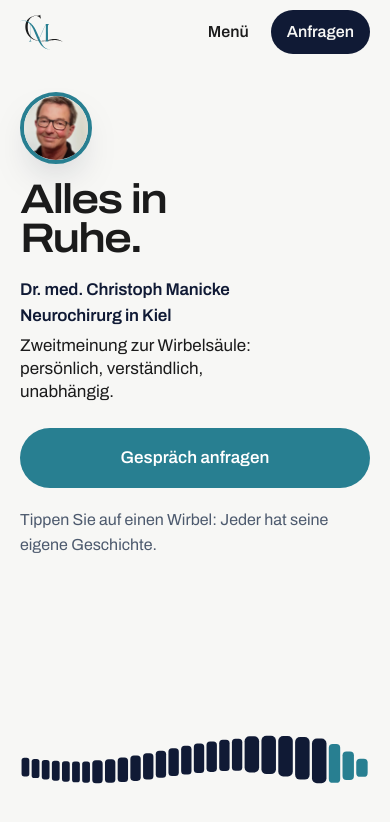
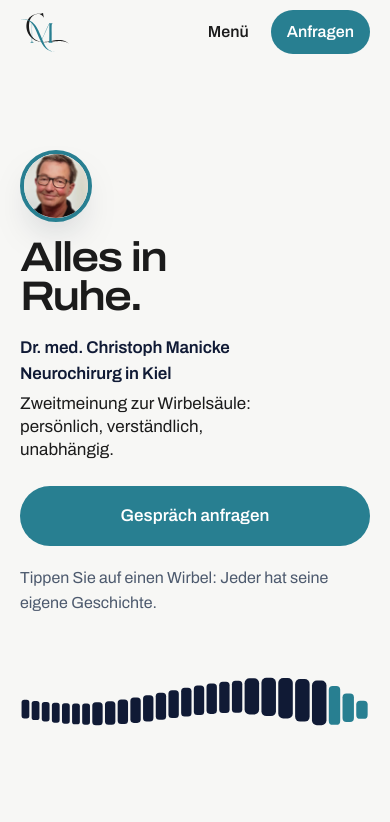
Before and after one commit to seitenschwung/christophmanicke.de, a plain HTML site: page index.html in a window 390 px wide. Shown: the top 822 px of the page. Drawn offline with Linux system fonts and the light colour scheme.

Commit message:
SEO-Grundlagen, einheitliche Anfrage-Buttons, kräftigeres Logo, Handy-Einstieg ohne Lücke
- Canonical, kürzere Beschreibung, Open-Graph-Vorschaubild, strukturierte Daten (Physician)
- Anfragen-Button überall Meerblau, Navy nur noch für Absenden und auf dem Footer
- Monogramm in der Kopfzeile größer und mit leicht verstärkten Linien
- Liegende Wirbelsäule folgt auf dem Handy direkt dem Text

Co-Authored-By: Claude Opus 5.5 <noreply@anthropic.com>

```diff
--- a/assets/legal.css
+++ b/assets/legal.css
@@ -26,7 +26,7 @@ a:hover { color: var(--accent); }
 .bar { display: flex; justify-content: space-between; align-items: center; gap: 24px; padding: 28px var(--margin); font-size: 0.9375rem; }
 .bar a { text-decoration: none; }
 .bar .home { display: inline-flex; align-items: center; gap: 12px; font-weight: 600; }
-.logo { flex: none; width: 46px; height: 37px; overflow: visible; --logo-c: var(--ink); }
+.logo { flex: none; width: 46px; height: 37px; overflow: visible; --logo-c: var(--ink); --logo-weight: 3px; }
 
 main { padding: clamp(3rem, 8vw, 7rem) var(--margin) clamp(5rem, 10vw, 9rem); max-width: 46rem; margin-left: clamp(0px, 14vw, 16rem); }
 h1 { font-stretch: 116%; font-size: clamp(2.25rem, 1.5rem + 3vw, 4rem); font-weight: 600; letter-spacing: -0.03em; line-height: 1.02; text-wrap: balance; margin: 0 0 40px; }
--- a/index.html
+++ b/index.html
@@ -5,7 +5,19 @@
 <meta name="viewport" content="width=device-width, initial-scale=1">
 <title>Dr. med. Christoph Manicke · Neurochirurgie Kiel</title>
 <link rel="icon" href="assets/favicon.svg" type="image/svg+xml">
-<meta name="description" content="Dr. med. Christoph Manicke, Neurochirurg in Kiel mit Schwerpunkt Wirbelsäule. Unabhängige Zweitmeinung vor geplanten Operationen und Beratung nach Operationen. Burgstraße 2, Sprechstunde nach Vereinbarung.">
+<meta name="description" content="Dr. med. Christoph Manicke, Neurochirurg in Kiel: unabhängige Zweitmeinung zur Wirbelsäule, persönlich und in Ruhe. Burgstraße 2, Termin per Anfrage.">
+<link rel="canonical" href="https://christophmanicke.de/">
+<meta property="og:type" content="website">
+<meta property="og:locale" content="de_DE">
+<meta property="og:url" content="https://christophmanicke.de/">
+<meta property="og:title" content="Dr. med. Christoph Manicke · Neurochirurgie Kiel">
+<meta property="og:description" content="Dr. med. Christoph Manicke, Neurochirurg in Kiel: unabhängige Zweitmeinung zur Wirbelsäule, persönlich und in Ruhe. Burgstraße 2, Termin per Anfrage.">
+<meta property="og:image" content="https://christophmanicke.de/assets/og-image.jpg">
+<meta property="og:image:width" content="1200">
+<meta property="og:image:height" content="630">
+<meta property="og:image:alt" content="Dr. med. Christoph Manicke, Zweitmeinung zur Wirbelsäule, Neurochirurg in Kiel">
+<meta name="twitter:card" content="summary_large_image">
+<script type="application/ld+json">{"@context": "https://schema.org", "@type": "Physician", "name": "Dr. med. Christoph Manicke", "description": "Neurochirurg in Kiel, Schwerpunkt Wirbelsäule. Unabhängige Zweitmeinung vor und nach Operationen.", "url": "https://christophmanicke.de/", "image": "https://christophmanicke.de/assets/v2/portrait-manicke.webp", "logo": "https://christophmanicke.de/assets/og-image.jpg", "address": {"@type": "PostalAddress", "streetAddress": "Burgstraße 2", "postalCode": "24103", "addressLocality": "Kiel", "addressCountry": "DE"}, "geo": {"@type": "GeoCoordinates", "latitude": 54.32433, "longitude": 10.14184}, "availableService": {"@type": "MedicalProcedure", "name": "Zweitmeinung zur Wirbelsäule"}}</script>
 <meta name="theme-color" content="#f7f7f5">
 <link rel="preload" href="assets/fonts/archivo-var.woff2" as="font" type="font/woff2" crossorigin>
 <script>document.documentElement.classList.add('js')</script>
@@ -79,7 +91,7 @@ p { max-width: 62ch; text-wrap: pretty; }
 .pill:active { transform: scale(0.97); }
 .pill.dark { background: var(--navy); color: var(--paper); }
 .pill.dark:hover { background: var(--navy-2); }
-.bar .pill.dark { background: var(--pill-bg, var(--navy)); color: var(--pill-ink, var(--paper)); transition: background-color 300ms ease, color 300ms ease, transform var(--t-press) var(--ease-out); }
+.bar .pill.dark { background: var(--pill-bg, var(--sea)); color: var(--pill-ink, #fff); transition: background-color 300ms ease, color 300ms ease, transform var(--t-press) var(--ease-out); }
 .bar .pill.dark:hover { filter: brightness(1.08); }
 .link { text-decoration: underline; text-decoration-color: transparent; text-underline-offset: 0.22em; text-decoration-thickness: 0.07em; transition: text-decoration-color var(--t-hover) ease; }
 .link:hover, .link:focus-visible { text-decoration-color: currentColor; }
@@ -88,8 +100,8 @@ p { max-width: 62ch; text-wrap: pretty; }
 .bar { position: fixed; inset: 0 0 auto 0; z-index: 20; height: var(--bar); padding: 0 var(--margin); display: flex; align-items: center; justify-content: space-between; gap: 24px; background: var(--bar-bg, var(--paper)); color: var(--bar-ink, var(--ink)); transition: background-color 300ms ease, color 300ms ease; }
 .wordmark { display: inline-flex; align-items: center; gap: 12px; font-weight: 600; font-stretch: var(--wide); font-size: 1.0625rem; letter-spacing: -0.01em; text-decoration: none; white-space: nowrap; }
 /* the monogram: the C takes the colour of the bar's text, the M stays sea unless the bar is sea itself */
-.logo { flex: none; width: 56px; height: 46px; overflow: visible; }
-.bar .logo { --logo-c: currentColor; --logo-m: var(--bar-logo-m, #287f91); }
+.logo { flex: none; width: 62px; height: 50px; overflow: visible; }
+.bar .logo { --logo-c: currentColor; --logo-m: var(--bar-logo-m, #287f91); --logo-weight: 3px; }
 .bar nav { display: flex; align-items: center; gap: 28px; font-size: var(--step-small); }
 .nav-links { display: flex; gap: 28px; }
 .nav-links a { text-decoration: none; transition: opacity var(--t-hover) ease; }
@@ -301,7 +313,7 @@ details[open] .plus::after { transform: rotate(0deg); }
   .bar nav { gap: 8px; }
   /* on the phone the monogram stands alone; the name stays for screen readers */
   .wordmark span { position: absolute; width: 1px; height: 1px; overflow: hidden; clip-path: inset(50%); white-space: nowrap; }
-  .bar .logo { width: 44px; height: 36px; }
+  .bar .logo { width: 50px; height: 40px; }
   .bar .pill { min-height: 2.75rem; padding: 0 16px; }
   .js .nav-toggle { display: inline-flex; align-items: center; min-height: 2.75rem; padding: 0 14px; border-radius: 999px; font-weight: 560; font-size: var(--step-small); }
   .nav-links { position: absolute; top: var(--bar); left: 0; right: 0; flex-direction: column; gap: 0; padding: 8px var(--margin) 20px; background: var(--bar-bg, var(--paper)); }
@@ -319,7 +331,8 @@ details[open] .plus::after { transform: rotate(0deg); }
   .sp-actions { margin-top: 24px; }
   .sp-actions .pill { flex: 1 1 100%; }
   .hero-spine { display: none; }
-  .hero-spine-h { display: block; width: 100%; height: auto; margin-top: auto; padding-top: 32px; }
+  .sp-hero { justify-content: center; }
+  .hero-spine-h { display: block; width: 100%; height: auto; margin-top: 40px; }
   /* the spine lies down here, so its arrows point sideways */
   .vcard-step svg { rotate: -90deg; }
 
@@ -579,10 +592,10 @@ const paintBar = (chapter) => {
   const bar = document.querySelector('.bar');
   bar.style.setProperty('--bar-bg', chapter.dataset.bg);
   bar.style.setProperty('--bar-ink', chapter.dataset.ink);
-  // on navy the button turns sea; on paper and on sea it stays navy
-  const navy = chapter.dataset.bg === '#101a35';
-  bar.style.setProperty('--pill-bg', navy ? '#287f91' : '#101a35');
-  bar.style.setProperty('--pill-ink', navy ? '#ffffff' : '#f7f7f5');
+  // the request button is sea, like every "anfragen" on the page; only on the sea footer it turns navy
+  const sea = chapter.dataset.bg === '#287f91';
+  bar.style.setProperty('--pill-bg', sea ? '#101a35' : '#287f91');
+  bar.style.setProperty('--pill-ink', '#ffffff');
   bar.style.setProperty('--bar-logo-m', chapter.dataset.bg === '#287f91' ? '#ffffff' : '#287f91');
 };
 (() => {
```
Also changed, not shown: assets/logo-mark.svg, assets/og-image.jpg (added).
